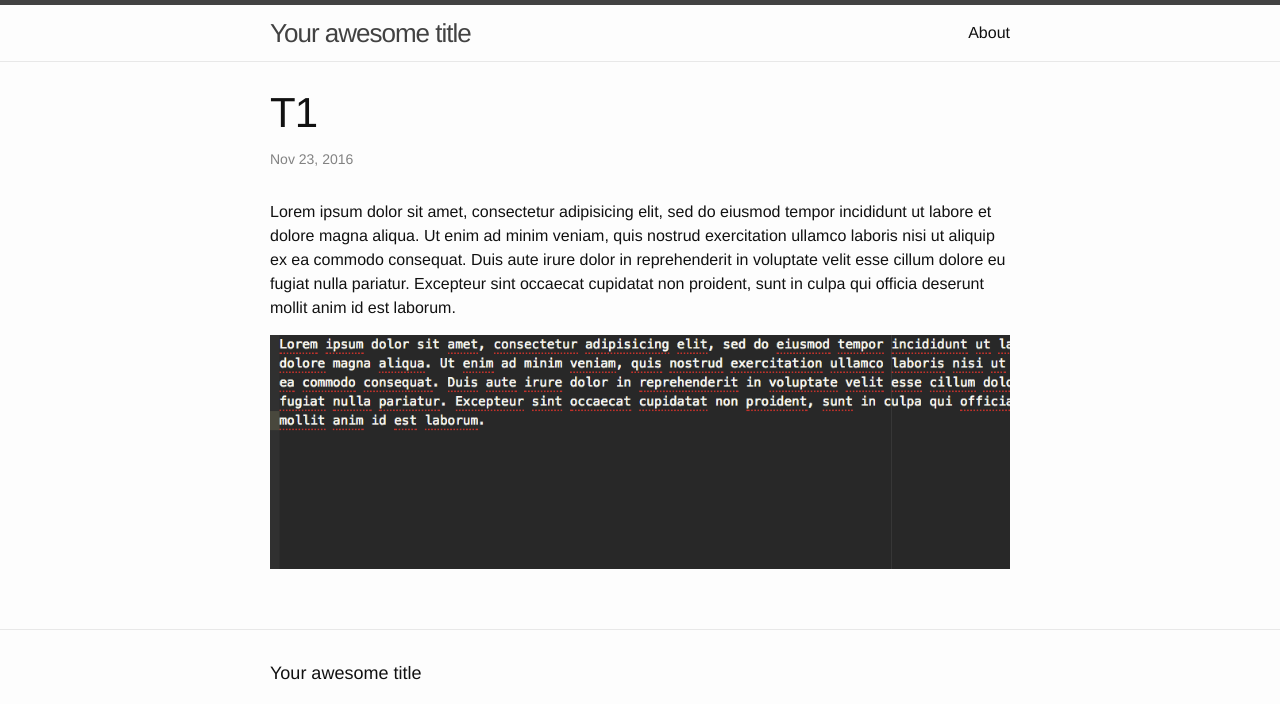
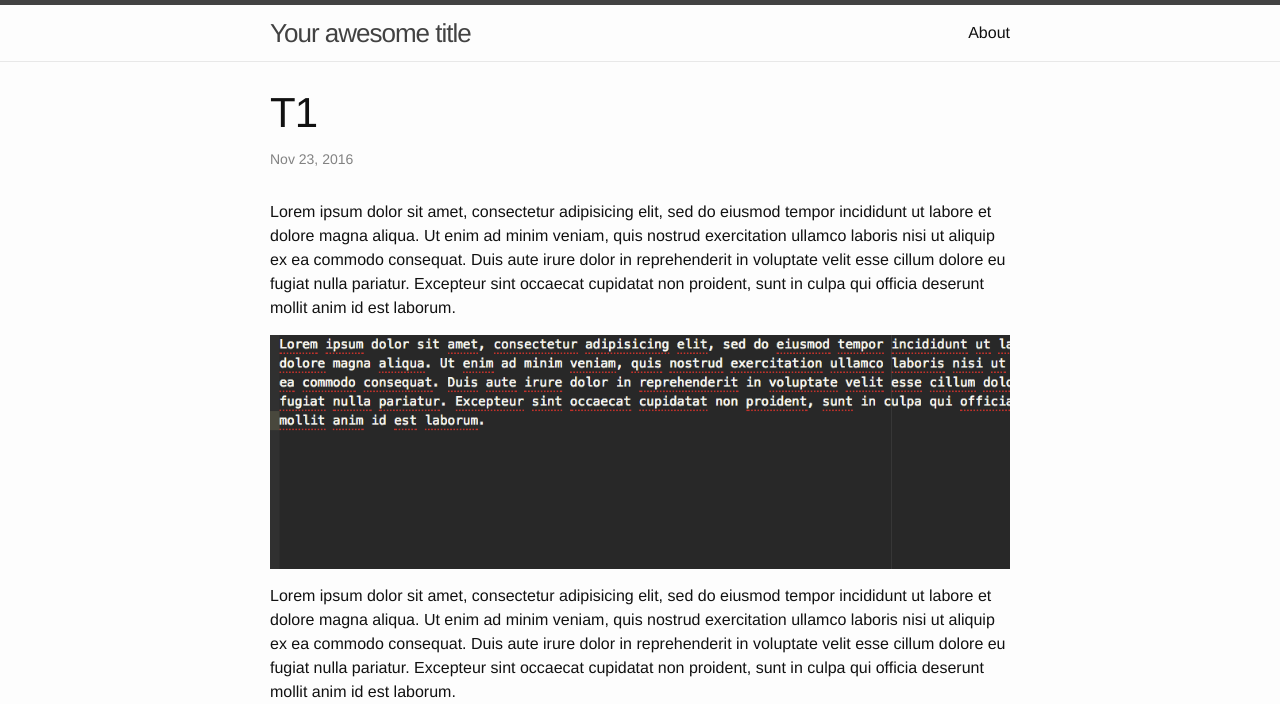
Before and after one commit to zvoy/test2, a Jekyll site: the page built from _posts/2016-11-23-t1.md, in a window 1280 px wide. Shown: the top 704 px of the page. Built offline with Jekyll 4.4.1, drawn with Linux system fonts in a browser that asks for light colours.

Commit message:
new post videos

```diff
--- a/_posts/2016-11-23-t1.md
+++ b/_posts/2016-11-23-t1.md
@@ -6,3 +6,8 @@ image: pm.png
 Lorem ipsum dolor sit amet, consectetur adipisicing elit, sed do eiusmod tempor incididunt ut labore et dolore magna aliqua. Ut enim ad minim veniam, quis nostrud exercitation ullamco laboris nisi ut aliquip ex ea commodo consequat. Duis aute irure dolor in reprehenderit in voluptate velit esse cillum dolore eu fugiat nulla pariatur. Excepteur sint occaecat cupidatat non proident, sunt in culpa qui officia deserunt mollit anim id est laborum.
 
 ![Lorem](/test2/assets/img/pm.png)
+
+Lorem ipsum dolor sit amet, consectetur adipisicing elit, sed do eiusmod tempor incididunt ut labore et dolore magna aliqua. Ut enim ad minim veniam, quis nostrud exercitation ullamco laboris nisi ut aliquip ex ea commodo consequat. Duis aute irure dolor in reprehenderit in voluptate velit esse cillum dolore eu fugiat nulla pariatur. Excepteur sint occaecat cupidatat non proident, sunt in culpa qui officia deserunt mollit anim id est laborum.
+
+
+<iframe width="560" height="315" src="https://www.youtube.com/embed/YcHrxb7XV1Q" frameborder="0" allowfullscreen></iframe>
--- a/_posts/2016-11-24-welcome-to-jekyll.markdown
+++ b/_posts/2016-11-24-welcome-to-jekyll.markdown
@@ -4,6 +4,9 @@ title:  "Welcome to Jekyll!"
 date:   2016-11-24 18:32:46 +0100
 categories: jekyll update
 ---
+<iframe width="560" height="315" src="https://www.youtube.com/embed/YcHrxb7XV1Q" frameborder="0" allowfullscreen></iframe>
+
+
 You’ll find this post in your `_posts` directory. Go ahead and edit it and re-build the site to see your changes. You can rebuild the site in many different ways, but the most common way is to run `jekyll serve`, which launches a web server and auto-regenerates your site when a file is updated.
 
 To add new posts, simply add a file in the `_posts` directory that follows the convention `YYYY-MM-DD-name-of-post.ext` and includes the necessary front matter. Take a look at the source for this post to get an idea about how it works.
```
